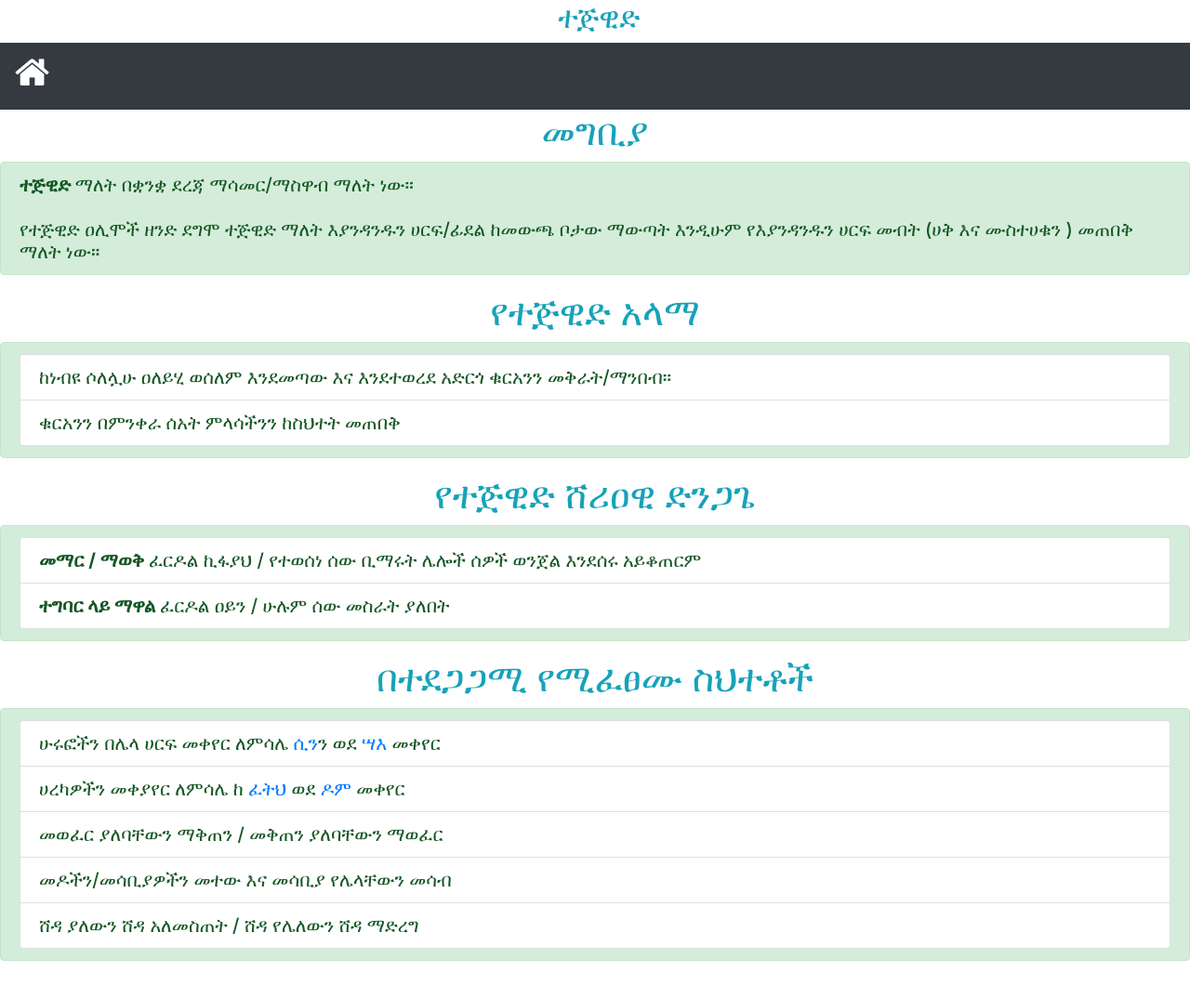
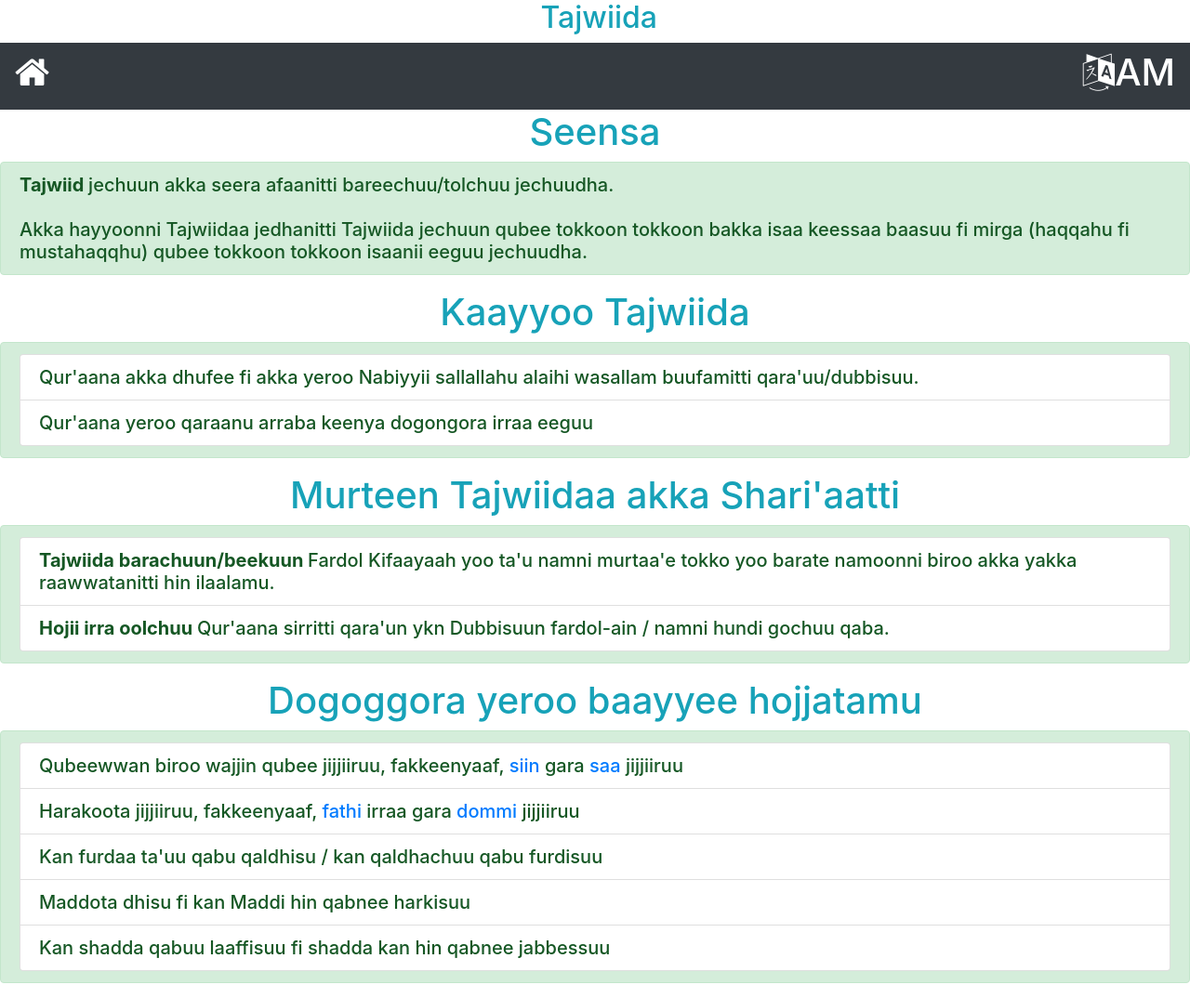
Before and after one commit to ahmefyusuf541/tajwid, a plain HTML site: page am/mukedimah.html in a window 1280 px wide. Shown: the whole page at 93% size. Before the commit the page ends 1050 px from the top, so only its background shows below. Drawn offline with nearby package versions, Linux system fonts and the light colour scheme.

Commit message:
Update mukedimah.html

```diff
--- a/am/mukedimah.html
+++ b/am/mukedimah.html
@@ -19,38 +19,40 @@
     <script>
         AOS.init();
     </script>
-    <h2 class="text-center text-info"><i class="fa fa-quran"></i> ተጅዊድ</h2>
+    <h2 class="text-center text-info"><i class="fa fa-quran"></i> Tajwiida</h2>
     <nav class="navbar expand navbar-dark bg-dark sticky-top">
         <h1><a href="index.html" class="text-white"><i class="fa fa-home"></i></a></h1>
+        <h1><a href="../am/index.html" class="text-white"><i class="fa fa-language"></i>AM</a></h1>
     </nav>
-    <h1 class="text-center text-info" data-aos="fade-left" data-aos-duration="2000" data-aos-delay="400">መግቢያ</h1>
-    <h5 class="alert alert-success" data-aos="zoom-in" data-aos-duration="2000" data-aos-delay="400"><b>ተጅዊድ </b> ማለት በቋንቋ ደረጃ ማሳመር/ማስዋብ ማለት ነው። <br><br> የተጅዊድ ዐሊሞች ዘንድ ደግሞ ተጅዊድ ማለት እያንዳንዱን ሀርፍ/ፊደል ከመውጫ ቦታው ማውጣት እንዲሁም የእያንዳንዱን ሀርፍ መብት (ሀቅ እና ሙስተሀቁን ) መጠበቅ ማለት ነው።
+    <h1 class="text-center text-info" data-aos="fade-left" data-aos-duration="2000" data-aos-delay="400">Seensa</h1>
+    <h5 class="alert alert-success" data-aos="zoom-in" data-aos-duration="2000" data-aos-delay="400"><b>Tajwiid </b> jechuun akka seera afaanitti bareechuu/tolchuu jechuudha. <br><br> Akka hayyoonni Tajwiidaa jedhanitti Tajwiida jechuun qubee tokkoon tokkoon bakka isaa keessaa baasuu fi mirga (haqqahu fi mustahaqqhu) qubee tokkoon tokkoon isaanii
+        eeguu jechuudha.
     </h5>
 
-    <h1 class="text-center text-info" data-aos="fade-left" data-aos-duration="2000" data-aos-delay="400">የተጅዊድ አላማ</h1>
+    <h1 class="text-center text-info" data-aos="fade-left" data-aos-duration="2000" data-aos-delay="400">Kaayyoo Tajwiida</h1>
     <h5 class="alert alert-success" data-aos="zoom-in" data-aos-duration="2000" data-aos-delay="400">
         <ul class="list-group">
-            <li class="list-group-item">ከነብዩ ሶለሏሁ ዐለይሂ ወሰለም እንደመጣው እና እንደተወረደ አድርጎ ቁርአንን መቅራት/ማንበብ።</li>
-            <li class="list-group-item">ቁርአንን በምንቀራ ሰአት ምላሳችንን ከስህተት መጠበቅ</li>
+            <li class="list-group-item">Qur'aana akka dhufee fi akka yeroo Nabiyyii sallallahu alaihi wasallam buufamitti qara'uu/dubbisuu.</li>
+            <li class="list-group-item">Qur'aana yeroo qaraanu arraba keenya dogongora irraa eeguu</li>
         </ul>
     </h5>
 
-    <h1 class="text-center text-info" data-aos="fade-left" data-aos-duration="2000" data-aos-delay="400">የተጅዊድ ሸሪዐዊ ድንጋጌ</h1>
+    <h1 class="text-center text-info" data-aos="fade-left" data-aos-duration="2000" data-aos-delay="400">Murteen Tajwiidaa akka Shari'aatti </h1>
     <h5 class="alert alert-success" data-aos="zoom-in" data-aos-duration="2000" data-aos-delay="400">
         <ul class="list-group">
-            <li class="list-group-item"><b>መማር / ማወቅ </b> ፈርዶል ኪፋያህ / የተወሰነ ሰው ቢማሩት ሌሎች ሰዎች ወንጀል እንደሰሩ አይቆጠርም</li>
-            <li class="list-group-item"><b>ተግባር ላይ ማዋል </b> ፈርዶል ዐይን / ሁሉም ሰው መስራት ያለበት</li>
+            <li class="list-group-item"><b>Tajwiida barachuun/beekuun </b> Fardol Kifaayaah yoo ta'u namni murtaa'e tokko yoo barate namoonni biroo akka yakka raawwatanitti hin ilaalamu.</li>
+            <li class="list-group-item"><b>Hojii irra oolchuu </b> Qur'aana sirritti qara'un ykn Dubbisuun fardol-ain / namni hundi gochuu qaba.</li>
         </ul>
     </h5>
 
-    <h1 class="text-center text-info" data-aos="fade-left" data-aos-duration="2000" data-aos-delay="400">በተደጋጋሚ የሚፈፀሙ ስህተቶች</h1>
+    <h1 class="text-center text-info" data-aos="fade-left" data-aos-duration="2000" data-aos-delay="400">Dogoggora yeroo baayyee hojjatamu</h1>
     <h5 class="alert alert-success" data-aos="zoom-in" data-aos-duration="2000" data-aos-delay="400">
         <ul class="list-group">
-            <li class="list-group-item">ሁሩፎችን በሌላ ሀርፍ መቀየር ለምሳሌ <span class="text-primary">ሲን</span>ን ወደ <span class="text-primary">ሣእ</span> መቀየር</li>
-            <li class="list-group-item">ሀረካዎችን መቀያየር ለምሳሌ ከ <span class="text-primary">ፈትህ </span> ወደ <span class="text-primary">ዶም</span> መቀየር</li>
-            <li class="list-group-item">መወፈር ያለባቸውን ማቅጠን / መቅጠን ያለባቸውን ማወፈር</li>
-            <li class="list-group-item">መዶችን/መሳቢያዎችን መተው እና መሳቢያ የሌላቸውን መሳብ</li>
-            <li class="list-group-item">ሸዳ ያለውን ሸዳ አለመስጠት / ሸዳ የሌለውን ሸዳ ማድረግ</li>
+            <li class="list-group-item">Qubeewwan biroo wajjin qubee jijjiiruu, fakkeenyaaf, <span class="text-primary">siin</span> gara <span class="text-primary">saa</span> jijjiiruu</li>
+            <li class="list-group-item">Harakoota jijjiiruu, fakkeenyaaf, <span class="text-primary">fathi </span> irraa gara <span class="text-primary"> dommi </span> jijjiiruu</li>
+            <li class="list-group-item">Kan furdaa ta'uu qabu qaldhisu / kan qaldhachuu qabu furdisuu</li>
+            <li class="list-group-item">Maddota dhisu fi kan Maddi hin qabnee harkisuu</li>
+            <li class="list-group-item">Kan shadda qabuu laaffisuu fi shadda kan hin qabnee jabbessuu</li>
         </ul>
     </h5>
 
```
